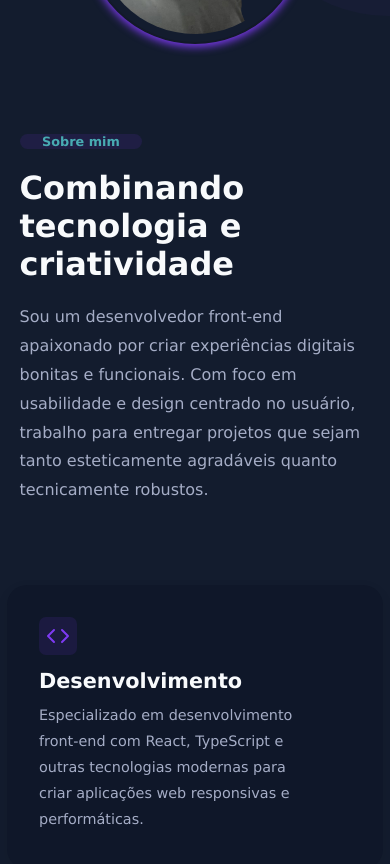
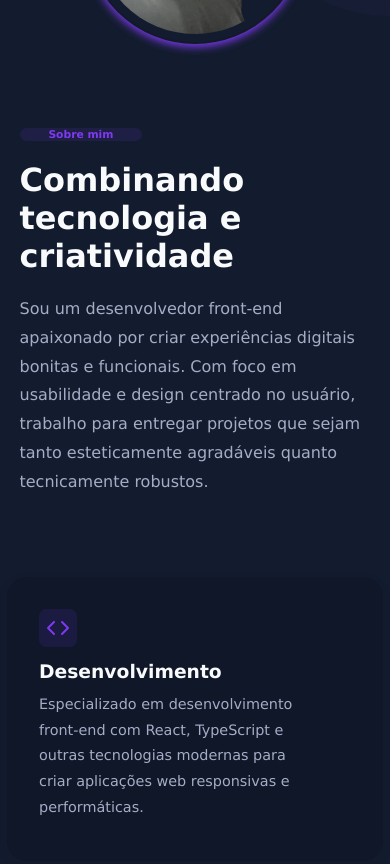
Before and after one commit to diegoramosds/projeto-portfolio, a React (Vite) app in the folder projeto-portfolio/: page / in a window 390 px wide. Shown: the part 1100-1964 px from the top of the page. Built offline with nearby package versions, Linux system fonts and the light colour scheme.

Commit message:
Update global.css

```diff
--- a/projeto-portfolio/src/styles/global.css
+++ b/projeto-portfolio/src/styles/global.css
@@ -15,7 +15,7 @@
   --subTitle: #a5adc6;
   --accent: #7e3af2;
   --accent-hover: #6430be;
-  --box-shadow: #7e3af252;
+  --box-shadow: #7e3af23a;
   --accent-transparent: #5a2aac2c;
   --accent-card: #0f1729;
   --accent-card-hover: #7e3af20c;
@@ -33,7 +33,6 @@
   --destructive: #f43f5e;
   --border: #e2eaf2;
 }
-
 
 html,
 body {
@@ -119,30 +118,7 @@ button:hover {
 }
 
 @media screen and (max-width: 766px) {
-  h1,
-  h2 {
-    font-size: 1.2em;
-  }
-  h3 {
-    font-size: 1.3em;
-  }
-  h6 {
-    font-size: 0.8em;
-    color: #51c9cbd2;
-    margin-top: 0.5em;
-  }
 
-  button {
-    width: 125px;
-    height: 30px;
-    margin: 10px auto;
-    font-size: 1.1em;
-  }
-
-  @media (orientation: landscape) {
-  }
 }
 @media screen and (min-width: 767px) and (max-width: 1250px) {
-  @media (orientation: landscape) {
 }
-}
```
Lines whose indentation alone changed are shown as unchanged.
